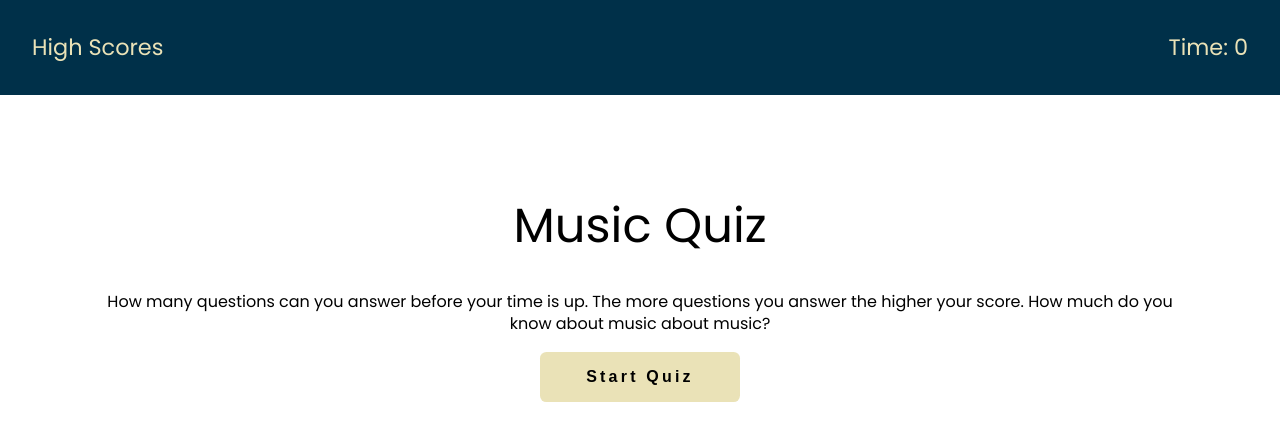
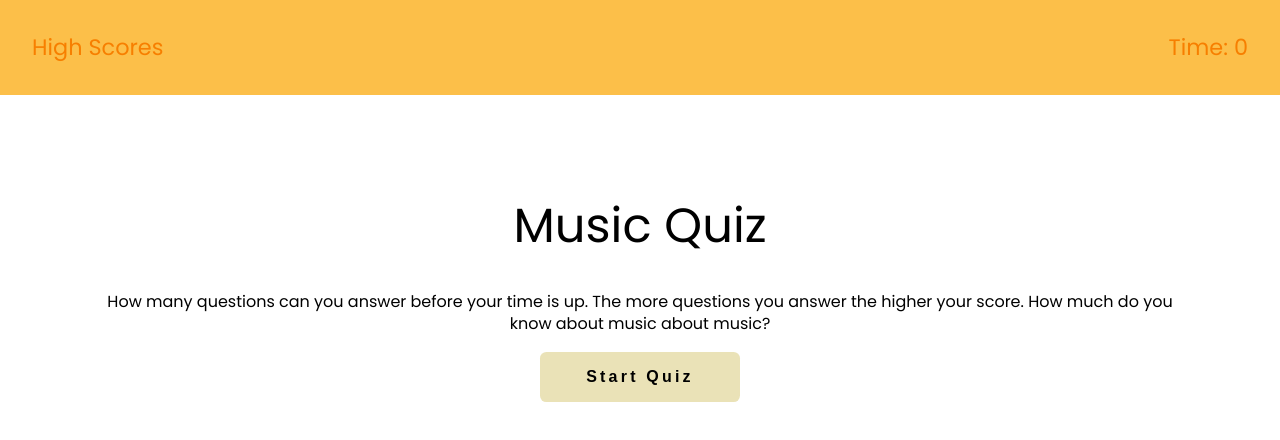
Before and after one commit to Yashemabeth/code-quiz, a plain HTML site: page index.html in a window 1280 px wide. Drawn offline with Linux system fonts and the light colour scheme.

Commit message:
updated styles.css

```diff
--- a/assets/css/styles.css
+++ b/assets/css/styles.css
@@ -24,9 +24,9 @@
   }
 
   .header {
-    color: var(--lemon-meringue);
+    color: var(--orange);
     font-size: 1.4rem;
-    background-color: var(--prussian-blue);
+    background-color: var(--maximum-yellow-red);
   }
 
   .nav-container {
@@ -41,7 +41,7 @@
 
   .nav-item a {
     text-decoration: none;
-    color: var(--lemon-meringue);
+    color: var(--orange);
   }
 
   .main {
```
